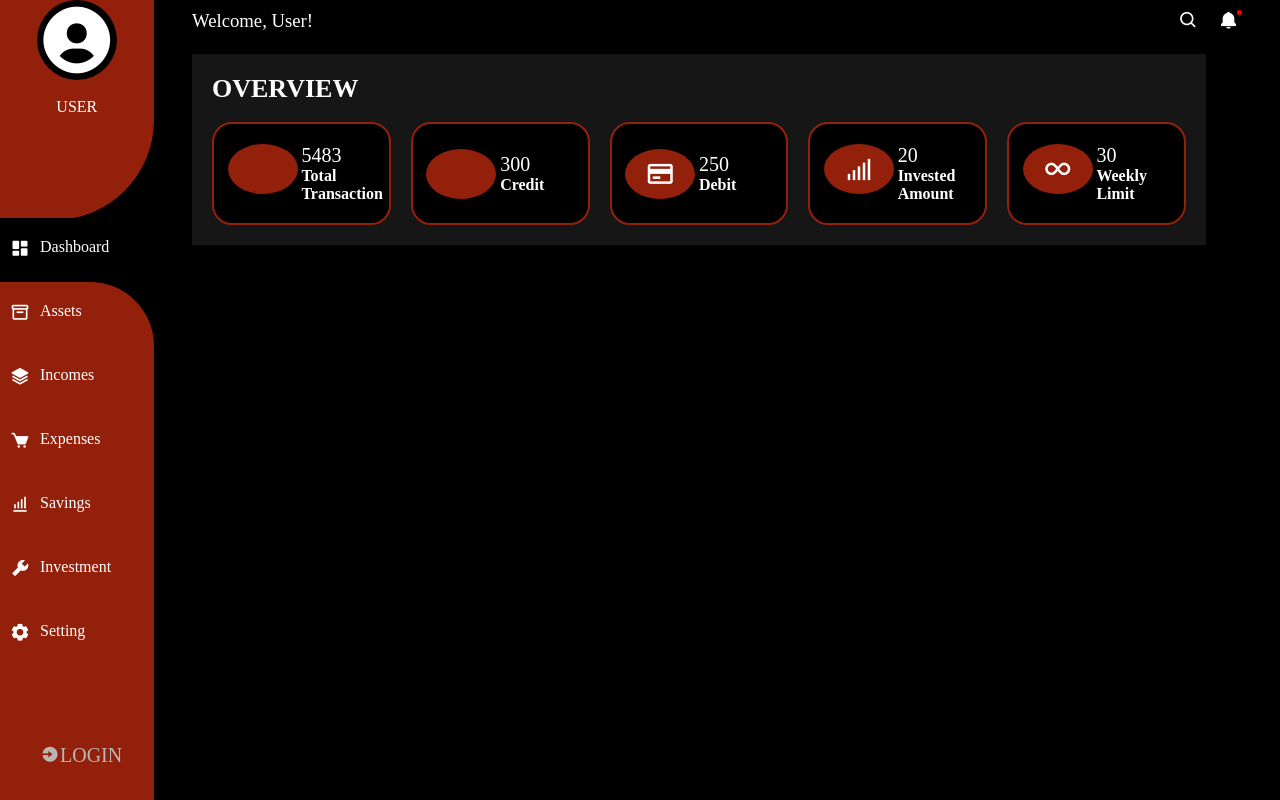
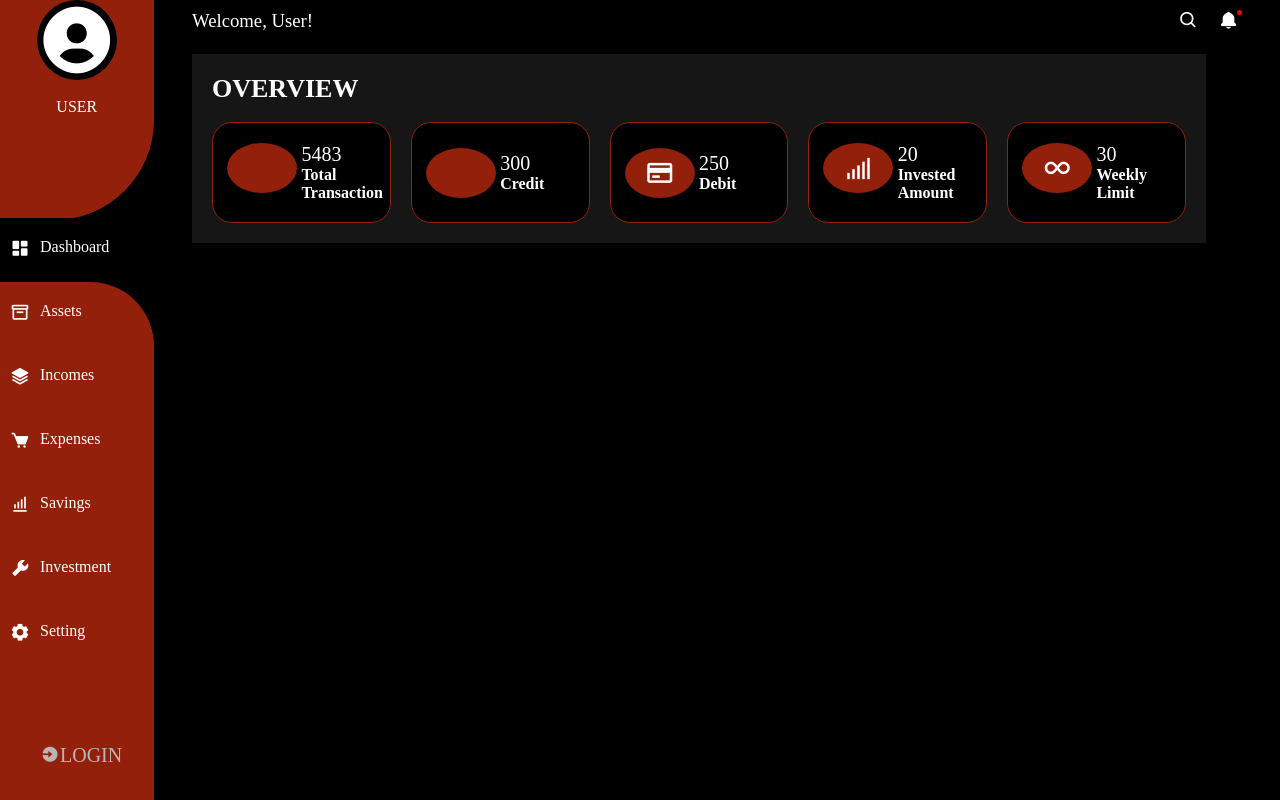
Before and after one commit to Lovethrech/personal-finance-manager, a Vue app: page / in a window 1280 px wide. Built offline with nearby package versions, Linux system fonts and the light colour scheme; some icons are missing.

Commit message:
...working other necessary page in view folder.

```diff
--- a/src/components/landing-page/LandingPageOverviewBox.vue
+++ b/src/components/landing-page/LandingPageOverviewBox.vue
@@ -24,7 +24,7 @@ const {boxIcon, boxName, boxNo}=defineProps(['boxIcon', 'boxName', 'boxNo']);
     width:350px;
     place-items:center;
     background-color: #000;
-    border:2px solid #93200B;
+    border:1px solid #93200B;
     border-radius: 20px;
 }
 .landing-page-overview-box:hover{
```
